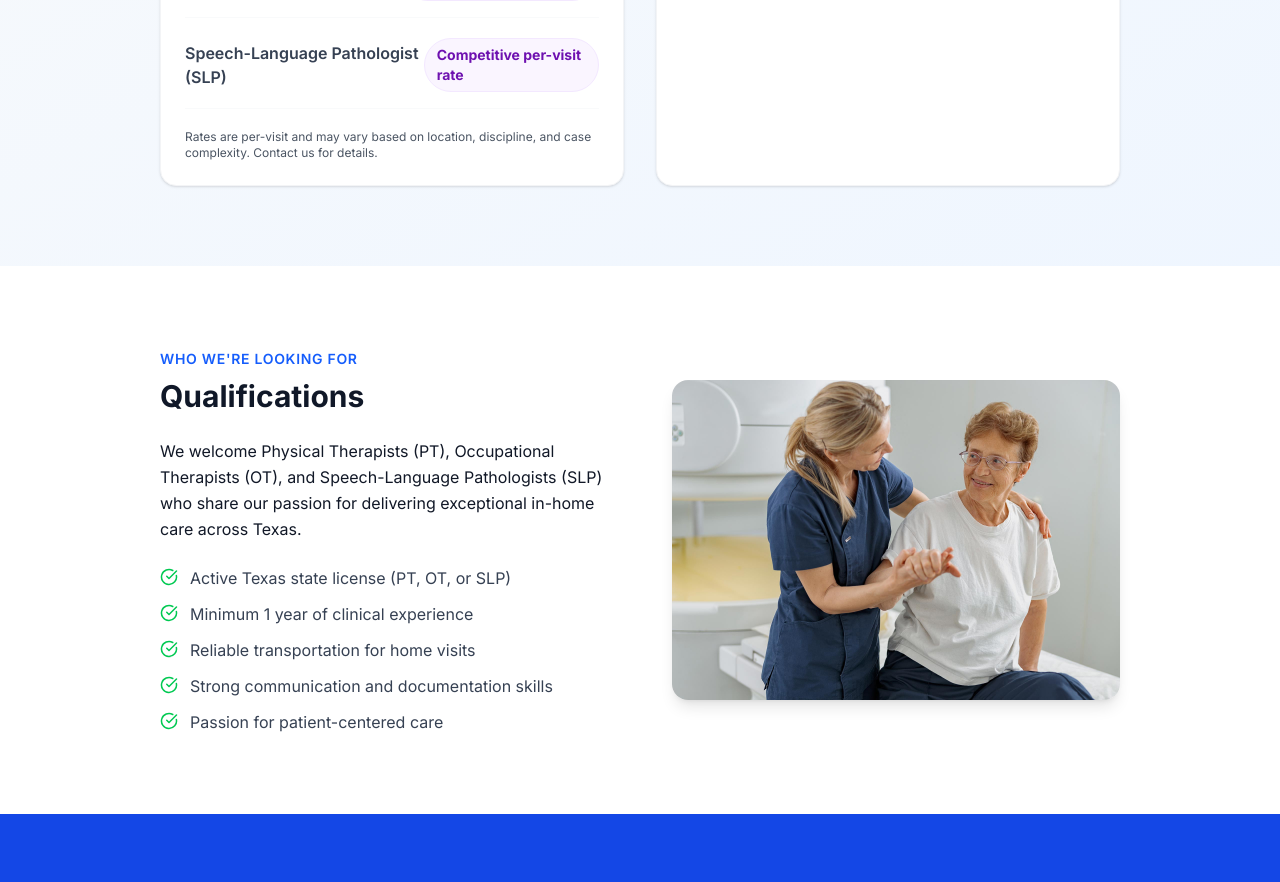
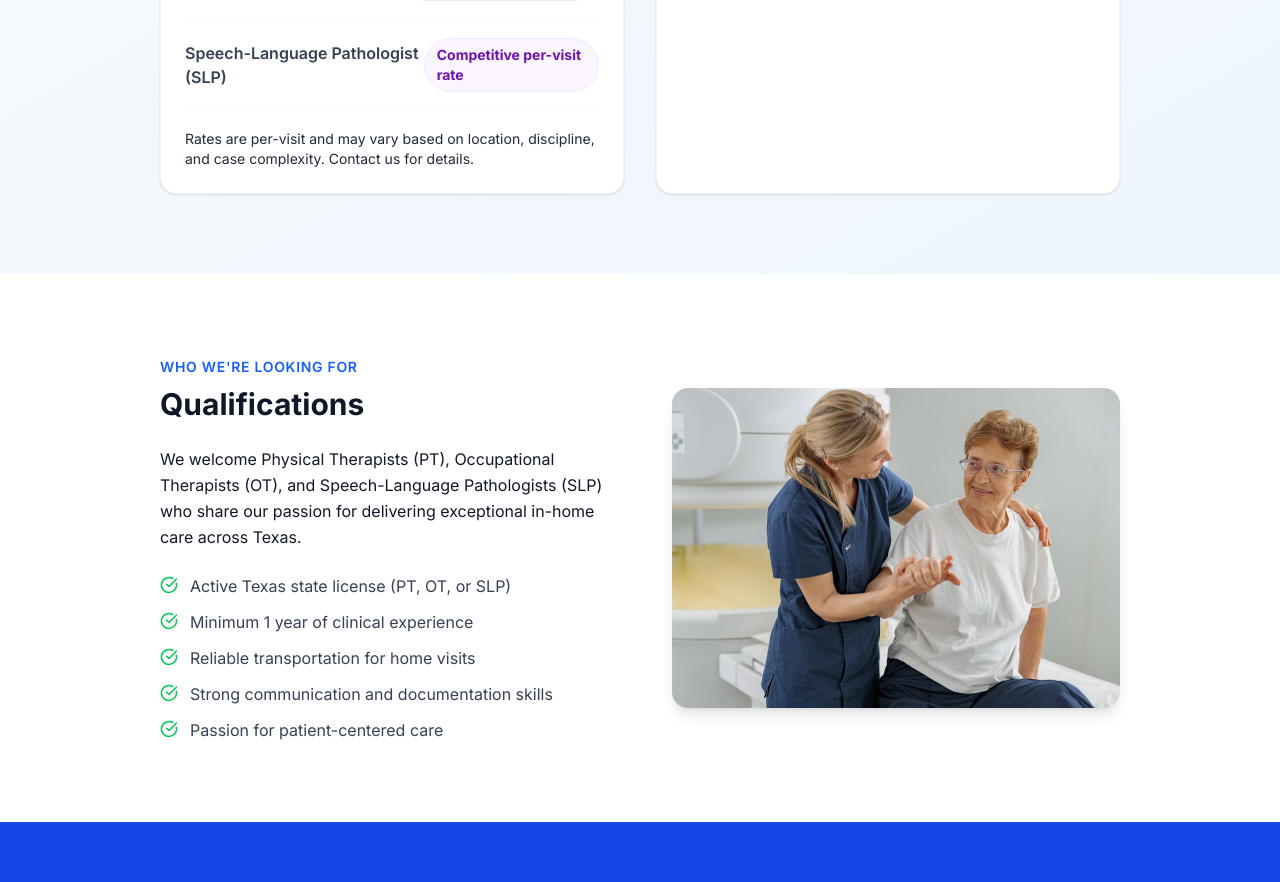
Before and after one commit to hyfydesigns/neptuneTherapy, a React (Vite) app in the folder client/: page /careers in a window 1280 px wide. Shown: the part 1630-2512 px from the top of the page. Built offline with nearby package versions, Linux system fonts and the light colour scheme; no server answers.

Commit message:
Increase compensation card fine print from text-xs to text-sm
Co-Authored-By: Claude Sonnet 4.6 <noreply@anthropic.com>

```diff
--- a/client/src/pages/CareersPage.jsx
+++ b/client/src/pages/CareersPage.jsx
@@ -114,7 +114,7 @@ export default function CareersPage() {
                       <span className="text-sm font-bold text-purple-800 bg-purple-50 border border-purple-100 px-3 py-1.5 rounded-full">{c.rate}</span>
                     </div>
                   ))}
-                  <p className="text-xs text-gray-400 pt-4">
+                  <p className="text-sm text-gray-500 pt-4">
                     Rates are per-visit and may vary based on location, discipline, and case complexity. Contact us for details.
                   </p>
                 </div>
```
